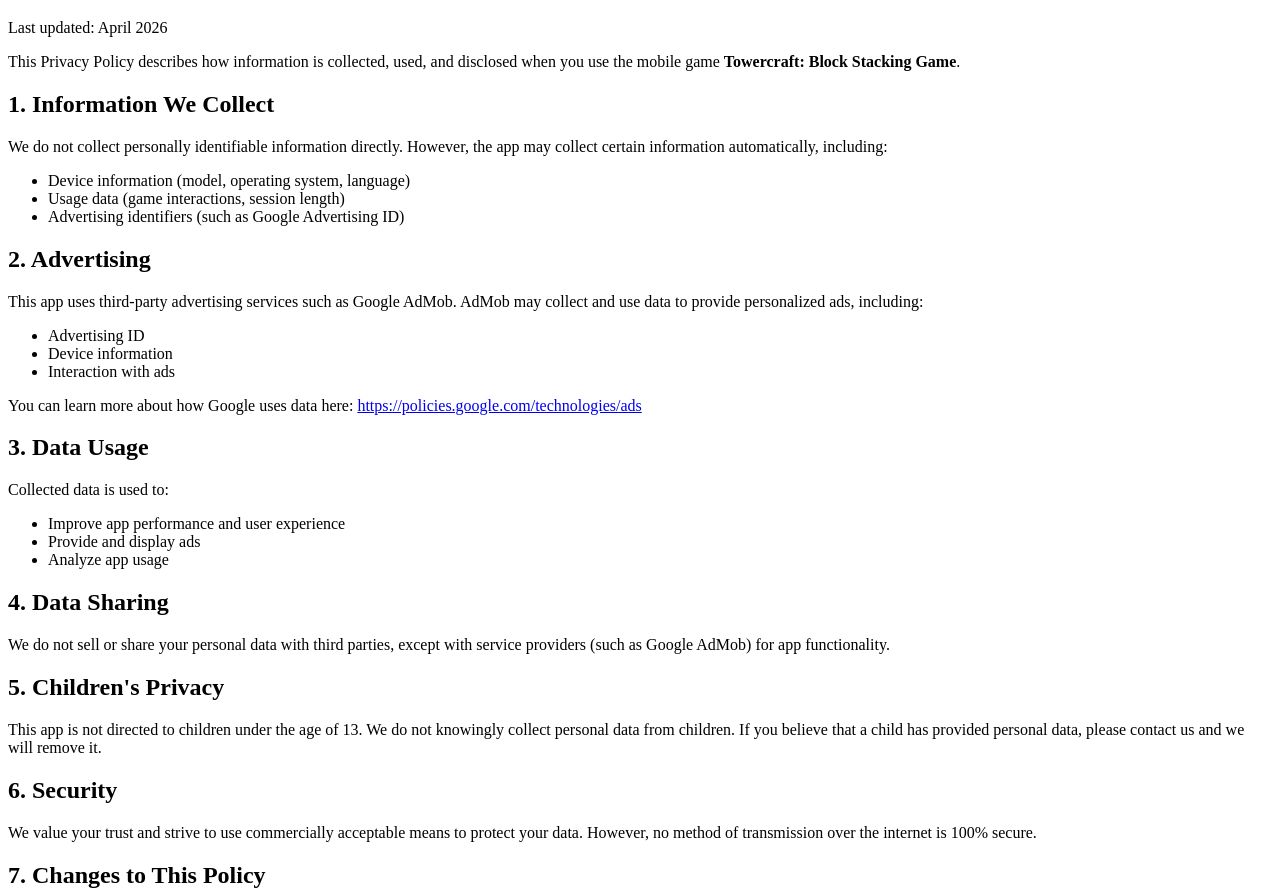
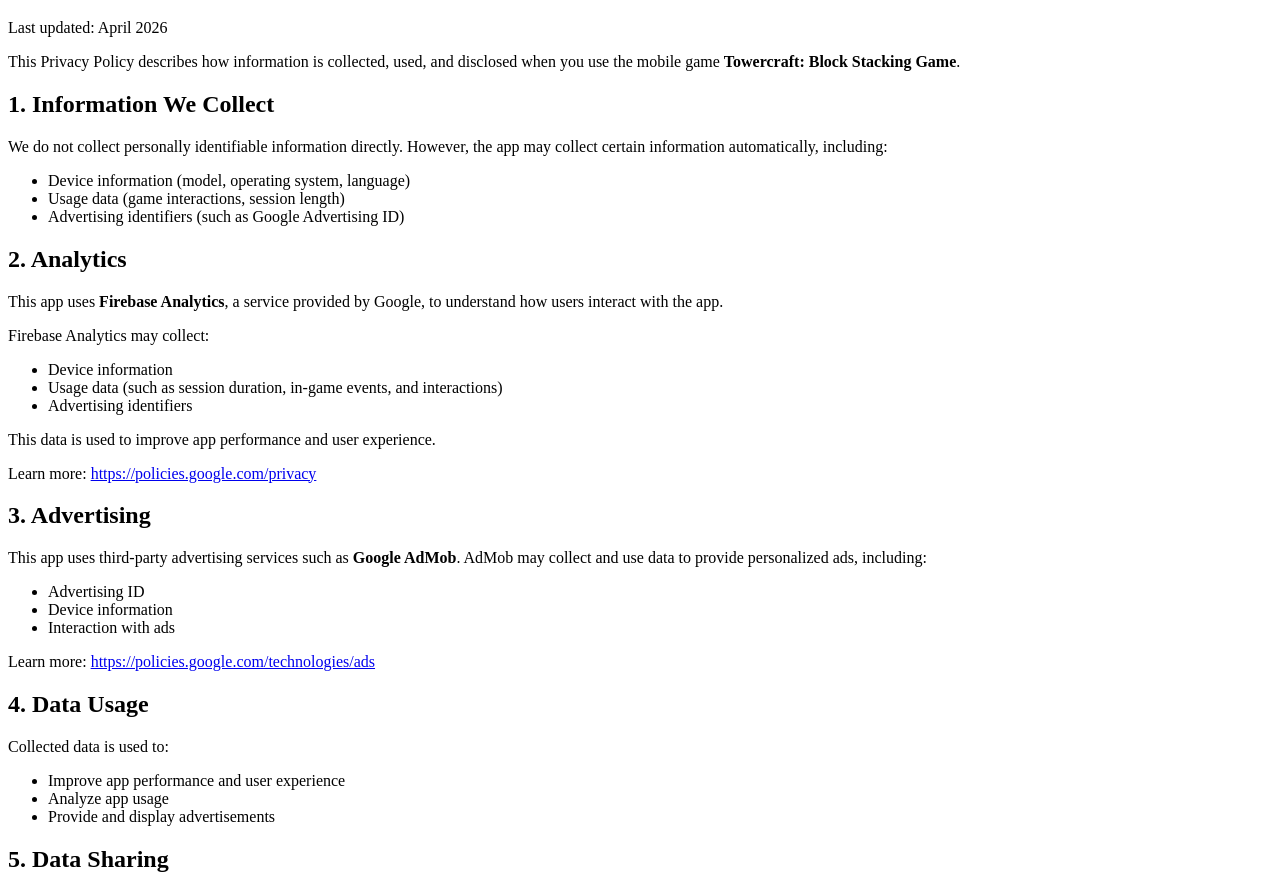
Before and after one commit to durallgames/durallgames.github.io, a plain HTML site: page index.html in a window 1280 px wide. Shown: the part 61-952 px from the top of the page. Drawn offline with Linux system fonts and the light colour scheme.

Commit message:
index.html

```diff
--- a/index.html
+++ b/index.html
@@ -17,36 +17,47 @@
     <li>Advertising identifiers (such as Google Advertising ID)</li>
   </ul>
 
-  <h2>2. Advertising</h2>
-  <p>This app uses third-party advertising services such as Google AdMob. AdMob may collect and use data to provide personalized ads, including:</p>
+  <h2>2. Analytics</h2>
+  <p>This app uses <strong>Firebase Analytics</strong>, a service provided by Google, to understand how users interact with the app.</p>
+  <p>Firebase Analytics may collect:</p>
+  <ul>
+    <li>Device information</li>
+    <li>Usage data (such as session duration, in-game events, and interactions)</li>
+    <li>Advertising identifiers</li>
+  </ul>
+  <p>This data is used to improve app performance and user experience.</p>
+  <p>Learn more: <a href="https://policies.google.com/privacy">https://policies.google.com/privacy</a></p>
+
+  <h2>3. Advertising</h2>
+  <p>This app uses third-party advertising services such as <strong>Google AdMob</strong>. AdMob may collect and use data to provide personalized ads, including:</p>
   <ul>
     <li>Advertising ID</li>
     <li>Device information</li>
     <li>Interaction with ads</li>
   </ul>
-  <p>You can learn more about how Google uses data here: <a href="https://policies.google.com/technologies/ads">https://policies.google.com/technologies/ads</a></p>
+  <p>Learn more: <a href="https://policies.google.com/technologies/ads">https://policies.google.com/technologies/ads</a></p>
 
-  <h2>3. Data Usage</h2>
+  <h2>4. Data Usage</h2>
   <p>Collected data is used to:</p>
   <ul>
     <li>Improve app performance and user experience</li>
-    <li>Provide and display ads</li>
     <li>Analyze app usage</li>
+    <li>Provide and display advertisements</li>
   </ul>
 
-  <h2>4. Data Sharing</h2>
-  <p>We do not sell or share your personal data with third parties, except with service providers (such as Google AdMob) for app functionality.</p>
+  <h2>5. Data Sharing</h2>
+  <p>We do not sell or share your personal data with third parties, except with service providers (such as Google AdMob and Firebase) for app functionality.</p>
 
-  <h2>5. Children's Privacy</h2>
+  <h2>6. Children's Privacy</h2>
   <p>This app is not directed to children under the age of 13. We do not knowingly collect personal data from children. If you believe that a child has provided personal data, please contact us and we will remove it.</p>
 
-  <h2>6. Security</h2>
+  <h2>7. Security</h2>
   <p>We value your trust and strive to use commercially acceptable means to protect your data. However, no method of transmission over the internet is 100% secure.</p>
 
-  <h2>7. Changes to This Policy</h2>
+  <h2>8. Changes to This Policy</h2>
   <p>We may update this Privacy Policy from time to time. Changes will be posted on this page.</p>
 
-  <h2>8. Contact Us</h2>
+  <h2>9. Contact Us</h2>
   <p>If you have any questions, contact us at: <a href="mailto:durallgames@gmail.com">durallgames@gmail.com</a></p>
 </body>
 </html>
```
